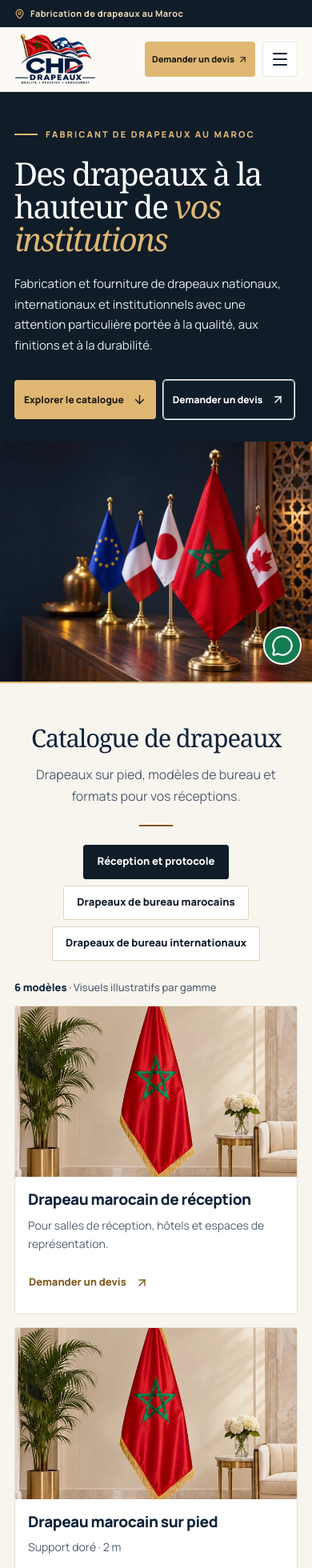
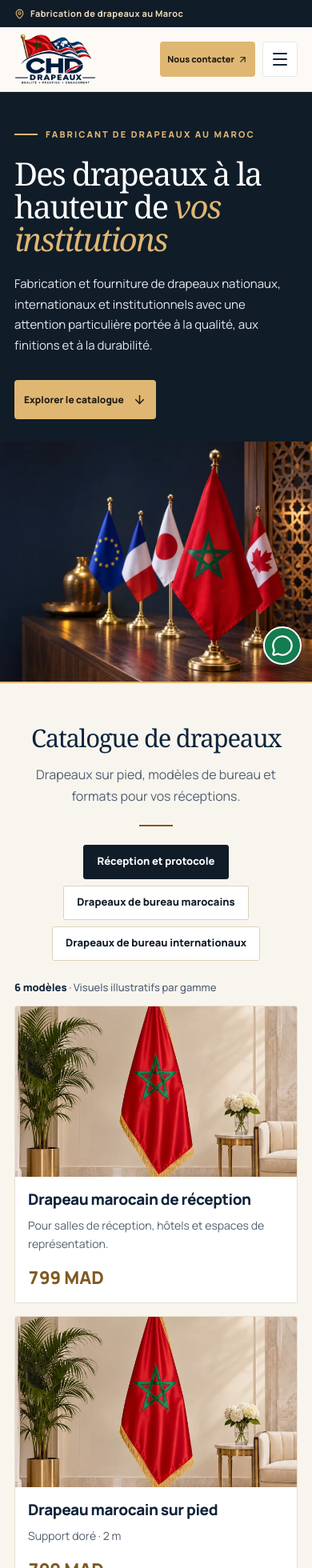
Before and after one commit to fikraweb/CHD-Drapeaux-officiel, a React (Vite) app: page / in a window 390 px wide. Shown: the top 1960 px of the page at 80% size. Built offline with nearby package versions, Linux system fonts and the light colour scheme.

Commit message:
Display catalogue prices in Moroccan dirhams

```diff
--- a/index.html
+++ b/index.html
@@ -4,11 +4,11 @@
     <meta charset="UTF-8">
     <meta name="viewport" content="width=device-width, initial-scale=1.0">
     <meta name="theme-color" content="#10243A">
-    <meta name="description" content="Fabrication et fourniture de drapeaux au Maroc. Drapeaux nationaux, internationaux, institutionnels et personnalisés pour les professionnels. Demandez un devis.">
+    <meta name="description" content="Fabrication et fourniture de drapeaux au Maroc. Drapeaux nationaux, internationaux, institutionnels et personnalisés pour les professionnels. Consultez le catalogue et les prix en dirhams.">
     <meta property="og:type" content="website">
     <meta property="og:locale" content="fr_MA">
     <meta property="og:title" content="CHD Drapeaux — Fabrication de drapeaux au Maroc">
-    <meta property="og:description" content="Drapeaux nationaux, internationaux et institutionnels. Fabrication sur mesure et devis pour professionnels.">
+    <meta property="og:description" content="Drapeaux nationaux, internationaux et institutionnels. Catalogue et prix en dirhams.">
     <meta property="og:image" content="/images/hero-signature.webp">
     <title>CHD Drapeaux — Fabrication de drapeaux au Maroc</title>
     <link rel="icon" href="/favicon.png" type="image/png">
--- a/src/catalog.ts
+++ b/src/catalog.ts
@@ -12,6 +12,7 @@ type CatalogProduct = {
   category: 'nationaux' | 'internationaux' | 'institutionnels'
   title: string
   detail: string
+  price: number
   image: 'reception-maroc' | 'reception-monde' | 'bureau-maroc' | 'bureau-monde'
   country?: string
 }
@@ -20,22 +21,23 @@ const internationalDeskCodes = ['FR', 'BH', 'BR', 'CN', 'ES', 'FI', 'GR', 'LB',
 const internationalDesk = countries.filter(({ code }) => internationalDeskCodes.includes(code))
 
 export const catalog: CatalogProduct[] = [
-  { id: 'reception-maroc', group: 'reception', category: 'nationaux', title: 'Drapeau marocain de réception', detail: 'Pour salles de réception, hôtels et espaces de représentation.', image: 'reception-maroc' },
-  { id: 'maroc-support-2m', group: 'reception', category: 'nationaux', title: 'Drapeau marocain sur pied', detail: 'Support doré · 2 m', image: 'reception-maroc' },
-  { id: 'france-velours-2m', group: 'reception', category: 'internationaux', title: 'Drapeau français en velours', detail: 'Support doré · 2 m', image: 'reception-monde', country: 'FR' },
-  { id: 'arabie-saoudite-velours', group: 'reception', category: 'internationaux', title: 'Drapeau saoudien de réception', detail: 'Velours et support doré', image: 'reception-monde', country: 'SA' },
-  { id: 'italie-velours-2m', group: 'reception', category: 'internationaux', title: 'Drapeau italien en velours', detail: 'Support doré · 2 m', image: 'reception-monde', country: 'IT' },
-  { id: 'national-support-2m', group: 'reception', category: 'internationaux', title: 'Drapeau sur pied — pays au choix', detail: 'Support de 2 m · Maroc, Espagne, France, États-Unis, Allemagne, Italie, Chine et autres pays sur demande.', image: 'reception-monde' },
-  { id: 'bureau-maroc-50', group: 'maroc', category: 'nationaux', title: 'Drapeau marocain sur support de bureau', detail: 'Format de 50 cm', image: 'bureau-maroc' },
-  { id: 'bureau-royal-29', group: 'maroc', category: 'nationaux', title: 'Drapeau de bureau Maroc Royal', detail: 'Format de 29 cm · finitions brodées', image: 'bureau-maroc' },
-  { id: 'table-maroc', group: 'maroc', category: 'nationaux', title: 'Drapeau de table marocain', detail: 'Pour salles de réunion, événements et espaces d’accueil.', image: 'bureau-maroc' },
-  { id: 'raie-bureau-maroc', group: 'maroc', category: 'nationaux', title: 'Raie de bureau marocaine', detail: 'Modèle de bureau sur support individuel.', image: 'bureau-maroc' },
+  { id: 'reception-maroc', price: 799, group: 'reception', category: 'nationaux', title: 'Drapeau marocain de réception', detail: 'Pour salles de réception, hôtels et espaces de représentation.', image: 'reception-maroc' },
+  { id: 'maroc-support-2m', price: 799, group: 'reception', category: 'nationaux', title: 'Drapeau marocain sur pied', detail: 'Support doré · 2 m', image: 'reception-maroc' },
+  { id: 'france-velours-2m', price: 899, group: 'reception', category: 'internationaux', title: 'Drapeau français en velours', detail: 'Support doré · 2 m', image: 'reception-monde', country: 'FR' },
+  { id: 'arabie-saoudite-velours', price: 899, group: 'reception', category: 'internationaux', title: 'Drapeau saoudien de réception', detail: 'Velours et support doré', image: 'reception-monde', country: 'SA' },
+  { id: 'italie-velours-2m', price: 899, group: 'reception', category: 'internationaux', title: 'Drapeau italien en velours', detail: 'Support doré · 2 m', image: 'reception-monde', country: 'IT' },
+  { id: 'national-support-2m', price: 799, group: 'reception', category: 'internationaux', title: 'Drapeau sur pied — pays au choix', detail: 'Support de 2 m · Maroc, Espagne, France, États-Unis, Allemagne, Italie, Chine et autres pays sur demande.', image: 'reception-monde' },
+  { id: 'bureau-maroc-50', price: 249, group: 'maroc', category: 'nationaux', title: 'Drapeau marocain sur support de bureau', detail: 'Format de 50 cm', image: 'bureau-maroc' },
+  { id: 'bureau-royal-29', price: 99.99, group: 'maroc', category: 'nationaux', title: 'Drapeau de bureau Maroc Royal', detail: 'Format de 29 cm · finitions brodées', image: 'bureau-maroc' },
+  { id: 'table-maroc', price: 149.99, group: 'maroc', category: 'nationaux', title: 'Drapeau de table marocain', detail: 'Pour salles de réunion, événements et espaces d’accueil.', image: 'bureau-maroc' },
+  { id: 'raie-bureau-maroc', price: 199.99, group: 'maroc', category: 'nationaux', title: 'Raie de bureau marocaine', detail: 'Modèle de bureau sur support individuel.', image: 'bureau-maroc' },
   ...internationalDesk.map(({ code, name }): CatalogProduct => ({
     id: `bureau-${code.toLowerCase()}-40`,
     group: 'monde',
     category: 'internationaux',
     title: `Drapeau de bureau — ${name}`,
     detail: 'Format de 40 cm · collection internationale',
+    price: 180,
     image: 'bureau-monde',
     country: code,
   })),
--- a/src/components/Footer.tsx
+++ b/src/components/Footer.tsx
@@ -1,14 +1,13 @@
-import { company, navigation, products } from '../config'
+import { company, navigation } from '../config'
 import { contactWhatsapp } from './Contact'
-import { Brand, quotePath } from './ui'
+import { Brand } from './ui'
 
 export default function Footer() {
   return <footer className="footer"><div className="wrap">
     <div className="footer-grid">
       <div><Brand /><p>Fabrication et fourniture de drapeaux au Maroc pour administrations, entreprises et institutions.</p></div>
       <div><h2>Navigation</h2>{navigation.map(([label, id]) => <a key={id} href={`/#${id}`}>{label}</a>)}</div>
-      <div><h2>Notre gamme</h2>{products.map(product => <a key={product.id} href={quotePath(product.id)}>{product.title}</a>)}</div>
-      <div><h2>Contact</h2>{company.phone && <a href={`tel:${company.phone}`}>{company.phone}</a>}{company.email && <a href={`mailto:${company.email}`}>{company.email}</a>}<a href={contactWhatsapp || '/#contact'}>WhatsApp</a><a href={quotePath()}>Demander un devis</a>{Object.entries(company.social).map(([label, url]) => url && <a key={label} href={url}>{label}</a>)}</div>
+      <div><h2>Contact</h2>{company.phone && <a href={`tel:${company.phone}`}>{company.phone}</a>}{company.email && <a href={`mailto:${company.email}`}>{company.email}</a>}<a href={contactWhatsapp || '/#contact'}>WhatsApp</a><a href="/#contact">Coordonnées</a>{Object.entries(company.social).map(([label, url]) => url && <a key={label} href={url}>{label}</a>)}</div>
     </div>
     <div className="copyright">© {new Date().getFullYear()} {company.name}. Tous droits réservés.</div>
   </div></footer>
--- a/src/components/Header.tsx
+++ b/src/components/Header.tsx
@@ -1,7 +1,7 @@
 import { useEffect, useState } from 'react'
-import { MapPin, Menu, X } from 'lucide-react'
+import { ArrowUpRight, MapPin, Menu, X } from 'lucide-react'
 import { company, navigation } from '../config'
-import { Brand, QuoteLink } from './ui'
+import { Brand } from './ui'
 
 export default function Header() {
   const [open, setOpen] = useState(false)
@@ -24,9 +24,8 @@ export default function Header() {
         <Brand />
         <nav id="navigation" className={open ? 'navigation open' : 'navigation'} aria-label="Navigation principale">
           {navigation.map(([label, id]) => <a key={id} href={`/#${id}`} onClick={() => setOpen(false)}>{label}</a>)}
-          <div className="mobile-quote" onClick={() => setOpen(false)}><QuoteLink /></div>
         </nav>
-        <div className="desktop-quote"><QuoteLink /></div>
+        <div className="header-contact"><a className="button" href="/#contact">Nous contacter <ArrowUpRight size={17} /></a></div>
         <button id="menu-toggle" className="menu-toggle" type="button" onClick={() => setOpen(!open)} aria-expanded={open} aria-controls="navigation" aria-label={open ? 'Fermer le menu' : 'Ouvrir le menu'}>{open ? <X /> : <Menu />}</button>
       </div>
     </header>
--- a/src/components/Hero.tsx
+++ b/src/components/Hero.tsx
@@ -1,5 +1,5 @@
 import { ArrowDown } from 'lucide-react'
-import { Eyebrow, QuoteLink } from './ui'
+import { Eyebrow } from './ui'
 
 export default function Hero() {
   return <section className="hero" id="accueil">
@@ -7,7 +7,7 @@ export default function Hero() {
       <Eyebrow>FABRICANT DE DRAPEAUX AU MAROC</Eyebrow>
       <h1>Des drapeaux à la hauteur de <em>vos institutions</em></h1>
       <p>Fabrication et fourniture de drapeaux nationaux, internationaux et institutionnels avec une attention particulière portée à la qualité, aux finitions et à la durabilité.</p>
-      <div className="actions"><a className="button red" href="#produits">Explorer le catalogue <ArrowDown size={17} /></a><QuoteLink className="outline" /></div>
+      <div className="actions"><a className="button red" href="#produits">Explorer le catalogue <ArrowDown size={17} /></a></div>
     </div>
     <picture>
       <source media="(max-width: 650px)" srcSet="/images/hero-signature-mobile.webp" />
--- a/src/components/Process.tsx
+++ b/src/components/Process.tsx
@@ -1,4 +1,4 @@
-import { Eyebrow, QuoteLink } from './ui'
+import { Eyebrow } from './ui'
 
 const steps = [
   ['Sélection des matériaux', 'Choix de matériaux adaptés aux besoins et à l’utilisation du drapeau.'],
@@ -12,7 +12,7 @@ export default function Process() {
     <div className="process-image image-frame"><img src="/images/photo-5.webp" alt="Machine à coudre industrielle confectionnant un drapeau rouge" width="512" height="512" loading="lazy" /></div>
     <div><Eyebrow>NOTRE SAVOIR-FAIRE</Eyebrow><h2>Le souci du détail, à chaque étape</h2>
       <ol className="steps">{steps.map(([title, description], index) => <li key={title}><span aria-hidden="true">0{index + 1}</span><div><h3>{title}</h3><p>{description}</p></div></li>)}</ol>
-      <QuoteLink className="red" />
+      <a className="button red" href="#produits">Voir le catalogue</a>
     </div>
   </div></section>
 }
--- a/src/components/Products.tsx
+++ b/src/components/Products.tsx
@@ -1,6 +1,6 @@
 import { useState } from 'react'
 import { catalog, catalogGroups } from '../catalog'
-import { QuoteLink } from './ui'
+const priceFormat = new Intl.NumberFormat('fr-MA', { style: 'currency', currency: 'MAD', currencyDisplay: 'code', minimumFractionDigits: 0, maximumFractionDigits: 2 })
 
 function flagEmoji(code: string) {
   return String.fromCodePoint(...Array.from(code, letter => 0x1F1E6 + letter.charCodeAt(0) - 65))
@@ -18,8 +18,8 @@ export default function Products() {
     <p className="catalog-count" role="status">{models.length} modèles <span>· Visuels illustratifs par gamme</span></p>
     <div className="product-grid">{models.map(product => <article key={product.id} className="product">
       <div className="image-frame"><img src={`/images/catalogue/${product.image}.webp`} alt="" width="656" height="600" loading="lazy" />{product.country && <span className="catalog-flag" aria-hidden="true">{flagEmoji(product.country)}</span>}</div>
-      <div className="product-copy"><h3>{product.title}</h3><p>{product.detail}</p><QuoteLink className="text-link" product={product.category} model={product.id} /></div>
+      <div className="product-copy"><h3>{product.title}</h3><p>{product.detail}</p><strong className="catalog-price">{priceFormat.format(product.price)}</strong></div>
     </article>)}</div>
-    <div className="catalog-custom"><p>Vous avez un autre format ou un modèle sur mesure en tête ?</p><QuoteLink product="personnalises" /></div>
+    <div className="catalog-custom"><p>Vous avez un autre format ou un modèle sur mesure en tête ?</p><a className="button" href="#contact">Nous contacter</a></div>
   </div></section>
 }
--- a/src/components/ui.tsx
+++ b/src/components/ui.tsx
@@ -1,4 +1,3 @@
-import { ArrowUpRight } from 'lucide-react'
 import { company } from '../config'
 
 export function Brand() {
@@ -19,13 +18,6 @@ export function Eyebrow({ children }: { children: string }) {
   return <p className="eyebrow">{children}</p>
 }
 
-export function quotePath(product?: string, model?: string) {
-  const query = new URLSearchParams()
-  if (product) query.set('type', product)
-  if (model) query.set('modele', model)
-  return query.size ? `/devis?${query}` : '/devis'
+export function quotePath(product?: string) {
+  return product ? `/devis?type=${encodeURIComponent(product)}` : '/devis'
 }
-
-export function QuoteLink({ className = '', product, model }: { className?: string; product?: string; model?: string }) {
-  return <a className={`button ${className}`} href={quotePath(product, model)}>Demander un devis <ArrowUpRight size={17} /></a>
-}
--- a/src/styles.css
+++ b/src/styles.css
@@ -45,7 +45,7 @@ p,dd{line-height:1.7}
 .outline:hover{background:white;color:var(--navy)}
 .outline-dark{background:transparent;color:var(--navy);border-color:#aeb9c5}
 .outline-dark:hover{background:var(--light)}
-.mobile-quote,.menu-toggle{display:none}
+.menu-toggle{display:none}
 .hero{position:relative;isolation:isolate;display:flex;align-items:center;min-height:clamp(560px,42vw,760px);background:var(--ink);color:#fff;overflow:hidden}
 .hero picture,.hero picture img,.hero::before{position:absolute;inset:0;width:100%;height:100%}
 .hero picture{left:auto;width:76%;z-index:-3}
@@ -61,8 +61,8 @@ p,dd{line-height:1.7}
 .hero .actions{margin-top:31px}
 .hero .button{padding-inline:21px;min-height:49px}
 .hero-line{position:absolute;bottom:0;left:0;width:100%;height:2px;background:var(--gold)}
-.hero .red,.desktop-quote .button{background:var(--gold);color:#1e1a14}
-.hero .red:hover,.desktop-quote .button:hover{background:#f1d099}
+.hero .red,.header-contact .button{background:var(--gold);color:#1e1a14}
+.hero .red:hover,.header-contact .button:hover{background:#f1d099}
 .expertise .intro{max-width:800px}
 .advantages{display:grid;grid-template-columns:repeat(3,1fr);gap:24px}
 .advantages article{padding:24px;border:1px solid var(--line);border-radius:4px}
@@ -81,9 +81,6 @@ p,dd{line-height:1.7}
 .product:nth-child(n+4) .image-frame{aspect-ratio:2.35}
 .product-copy{padding:23px;display:flex;flex-direction:column;flex:1}
 .product-copy p{margin-bottom:13px}
-.button.text-link{align-self:flex-start;justify-content:start;padding:0;margin-top:auto;color:#ac2222;background:transparent}
-.button.text-link:hover{color:#55380e}
-.catalog .button.text-link{color:var(--gold-dark)}
 .process{background:var(--ink);color:#fff}
 .process .eyebrow,.process .steps li span{color:var(--gold)}
 .process .steps li{border-color:#ffffff2c}
@@ -127,7 +124,7 @@ p,dd{line-height:1.7}
 .contact-list dd{font-size:14px;color:var(--muted);margin:2px 0 0;overflow-wrap:anywhere}
 .contact-photo,.contact-grid iframe{width:100%;height:300px;border:0;border-radius:4px}
 .footer{background:var(--ink);color:white;padding-top:54px}
-.footer-grid{display:grid;grid-template-columns:1.2fr .8fr 1.1fr .8fr;gap:26px;padding-bottom:35px}
+.footer-grid{display:grid;grid-template-columns:1.2fr 1fr 1fr;gap:26px;padding-bottom:35px}
 .footer .brand-logo{width:160px}
 .footer .brand::after{content:"";position:absolute;inset:0;pointer-events:none;background:url(/images/chd-logo.webp) center/100% 100% no-repeat;clip-path:polygon(0 62%,14% 55%,18% 48%,80% 48%,84% 55%,100% 56%,100% 100%,0 100%);filter:brightness(0) invert(1)}
 .footer p,.footer a:not(.brand){font-size:13px;color:#d4dfe9}
@@ -149,12 +146,12 @@ p,dd{line-height:1.7}
   .wrap{width:calc(100% - 56px)}
   .navigation{gap:14px;font-size:12px}
   .header-inner{gap:13px}
-  .desktop-quote .button{padding-inline:10px}
+  .header-contact .button{padding-inline:10px}
 }
 @media(max-width:900px){
   .section{padding:65px 0}
   .header-inner{min-height:80px}
-  .desktop-quote{margin-left:auto}
+  .header-contact{margin-left:auto}
   .menu-toggle{display:grid;place-items:center;border:1px solid var(--line);border-radius:4px;background:white;color:var(--navy);width:44px;height:44px}
   .navigation{position:absolute;display:grid;top:100%;left:0;right:0;visibility:hidden;opacity:0;transform:translateY(-6px);padding:12px 28px 18px;background:white;box-shadow:0 9px 16px #10243a1a;gap:0;font-size:15px;transition:opacity .2s,transform .2s,visibility .2s}
   .navigation.open{opacity:1;transform:none;visibility:visible}
@@ -175,8 +172,8 @@ p,dd{line-height:1.7}
   .topbar a{display:none}
   .header-inner{gap:9px}
   .header .brand-logo{width:102px}
-  .desktop-quote .button{font-size:11px;gap:4px;min-height:44px;padding-inline:8px}
-  .desktop-quote svg{width:13px}
+  .header-contact .button{font-size:11px;gap:4px;min-height:44px;padding-inline:8px}
+  .header-contact svg{width:13px}
   .hero{display:block;min-height:0;padding-bottom:2px}
   .hero-inner{padding-block:46px 28px}
   .hero picture{position:relative;inset:auto;display:block;width:100%;height:auto;aspect-ratio:1.3;z-index:auto}
@@ -254,3 +251,5 @@ p,dd{line-height:1.7}
 @media(max-width:650px){.catalog-custom{align-items:flex-start;flex-direction:column}}
 .catalog .product .image-frame{position:relative}
 .catalog-flag{position:absolute;top:10px;right:10px;display:grid;place-items:center;min-width:39px;min-height:31px;padding:2px 5px;background:#fff;border-radius:3px;font-size:21px;box-shadow:0 2px 6px #10243a28}
+
+.catalog-price{display:block;margin-top:auto;padding-top:4px;color:var(--gold-dark);font-size:22px;font-weight:850;line-height:1.25;font-variant-numeric:tabular-nums}
```
